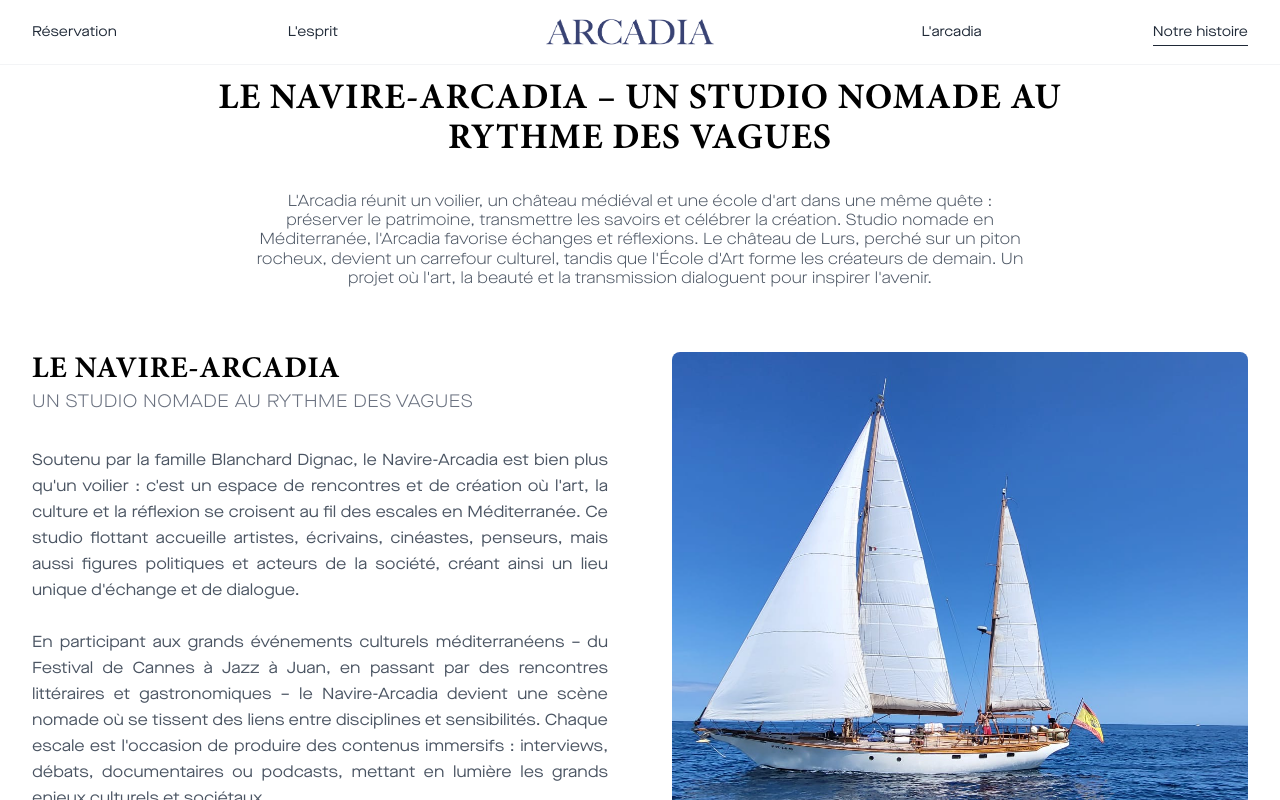
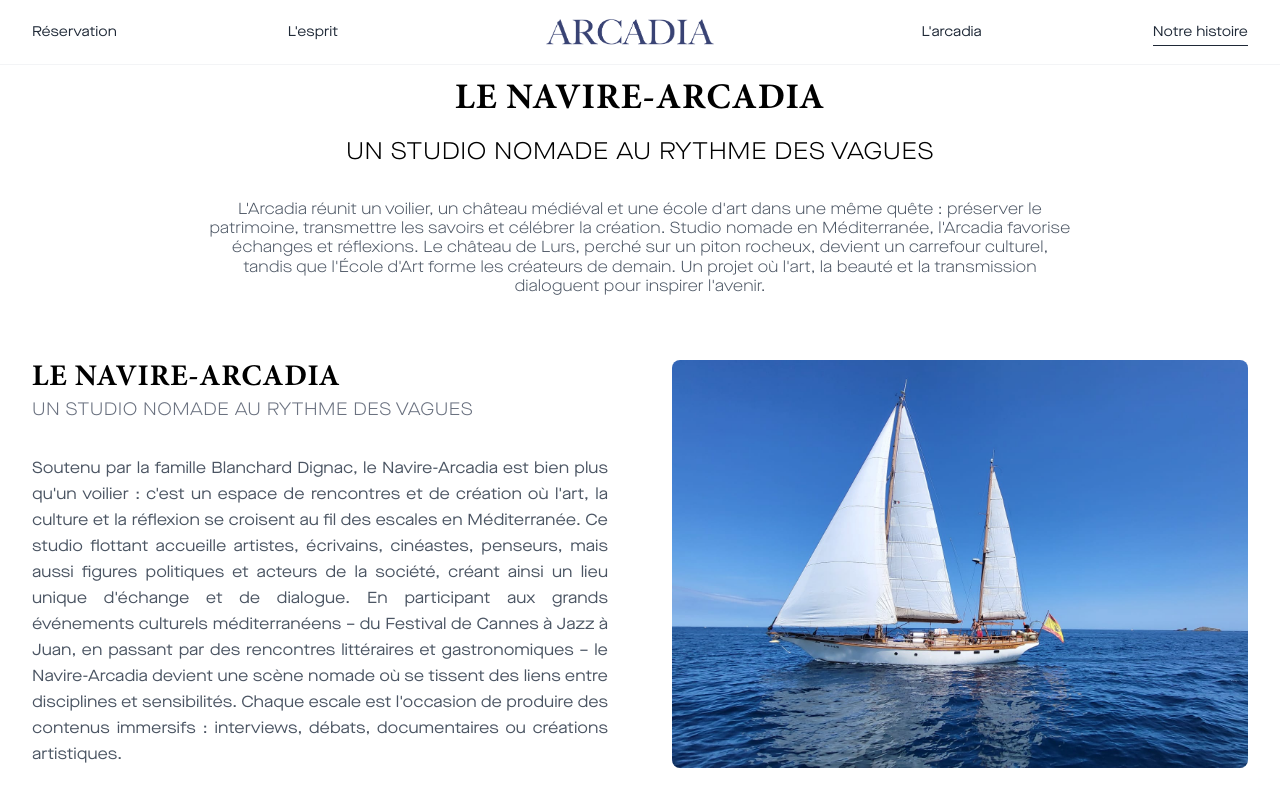
Before and after one commit to hugotiem/arcadia-website, a Next.js app: page /histoire in a window 1280 px wide. Shown: the top 800 px of the page. Built offline with nearby package versions, Linux system fonts and the light colour scheme.

Commit message:
feat: mise à jour du contenu de la page Histoire

```diff
--- a/src/app/histoire/page.tsx
+++ b/src/app/histoire/page.tsx
@@ -42,14 +42,21 @@
         <div className="max-w-4xl mx-auto px-4 text-center">
           <h1
             ref={setRef(0)}
-            className="text-4xl font-bold mb-8 font-minion-pro animate-on-scroll"
+            className="text-4xl font-bold mb-4 font-minion-pro animate-on-scroll"
             data-animation="animate-fade-up"
           >
-            LE NAVIRE-ARCADIA – UN STUDIO NOMADE AU RYTHME DES VAGUES
+            LE NAVIRE-ARCADIA
           </h1>
+          <h2
+            ref={setRef(1)}
+            className="text-2xl font-light mb-8 animate-on-scroll"
+            data-animation="animate-fade-up"
+          >
+            UN STUDIO NOMADE AU RYTHME DES VAGUES
+          </h2>
           <p
-            ref={setRef(1)}
-            className="text-gray-600 leading-relaxed font-light animate-on-scroll max-w-3xl mx-auto"
+            ref={setRef(2)}
+            className="text-gray-600 leading-relaxed font-light animate-on-scroll"
             data-animation="animate-fade-up"
             style={{lineHeight: '1.2em'}}
           >
@@ -68,7 +75,7 @@
         {/* Le Navire-Arcadia */}
         <section className="grid grid-cols-1 md:grid-cols-2 gap-16 items-start">
           <div
-            ref={setRef(2)}
+            ref={setRef(3)}
             className="animate-on-scroll h-fit"
             data-animation="animate-slide-right"
           >
@@ -80,20 +87,15 @@
               escales en Méditerranée. Ce studio flottant accueille artistes, écrivains, cinéastes, penseurs,
               mais aussi figures politiques et acteurs de la société, créant ainsi un lieu unique d&apos;échange
               et de dialogue.
-              <br /><br />
               En participant aux grands événements culturels méditerranéens – du Festival de Cannes à
               Jazz à Juan, en passant par des rencontres littéraires et gastronomiques – le Navire-Arcadia
               devient une scène nomade où se tissent des liens entre disciplines et sensibilités. Chaque
               escale est l&apos;occasion de produire des contenus immersifs : interviews, débats,
-              documentaires ou podcasts, mettant en lumière les grands enjeux culturels et sociétaux.
-              <br /><br />
-              À travers ces traversées et ces rencontres, le Navire-Arcadia incarne une nouvelle manière
-              d&apos;explorer et de partager la culture, en lien direct avec les éléments et les territoires qu&apos;il
-              traverse.
+              documentaires ou créations artistiques.
             </p>
           </div>
           <div
-            ref={setRef(3)}
+            ref={setRef(4)}
             className="relative h-full animate-on-scroll transition-all duration-500"
             data-animation="animate-slide-left"
             style={{ minHeight: '400px' }}
@@ -113,7 +115,7 @@
         {/* Le Château de Lurs */}
         <section className="grid grid-cols-1 md:grid-cols-2 gap-16 items-start">
           <div
-            ref={setRef(4)}
+            ref={setRef(5)}
             className="relative h-full animate-on-scroll transition-all duration-500"
             data-animation="animate-slide-right"
             style={{ minHeight: '400px' }}
@@ -126,7 +128,7 @@
             />
           </div>
           <div
-            ref={setRef(5)}
+            ref={setRef(6)}
             className="animate-on-scroll h-fit"
             data-animation="animate-slide-left"
           >
@@ -158,7 +160,7 @@
         {/* L'École d'Art */}
         <section className="grid grid-cols-1 md:grid-cols-2 gap-16 items-start" id="ecole">
           <div
-            ref={setRef(6)}
+            ref={setRef(7)}
             className="animate-on-scroll h-fit"
             data-animation="animate-slide-right"
           >
@@ -189,7 +191,7 @@
             </p>
           </div>
           <div
-            ref={setRef(7)}
+            ref={setRef(8)}
             className="relative h-full animate-on-scroll transition-all duration-500"
             data-animation="animate-slide-left"
             style={{ minHeight: '400px' }}
```
